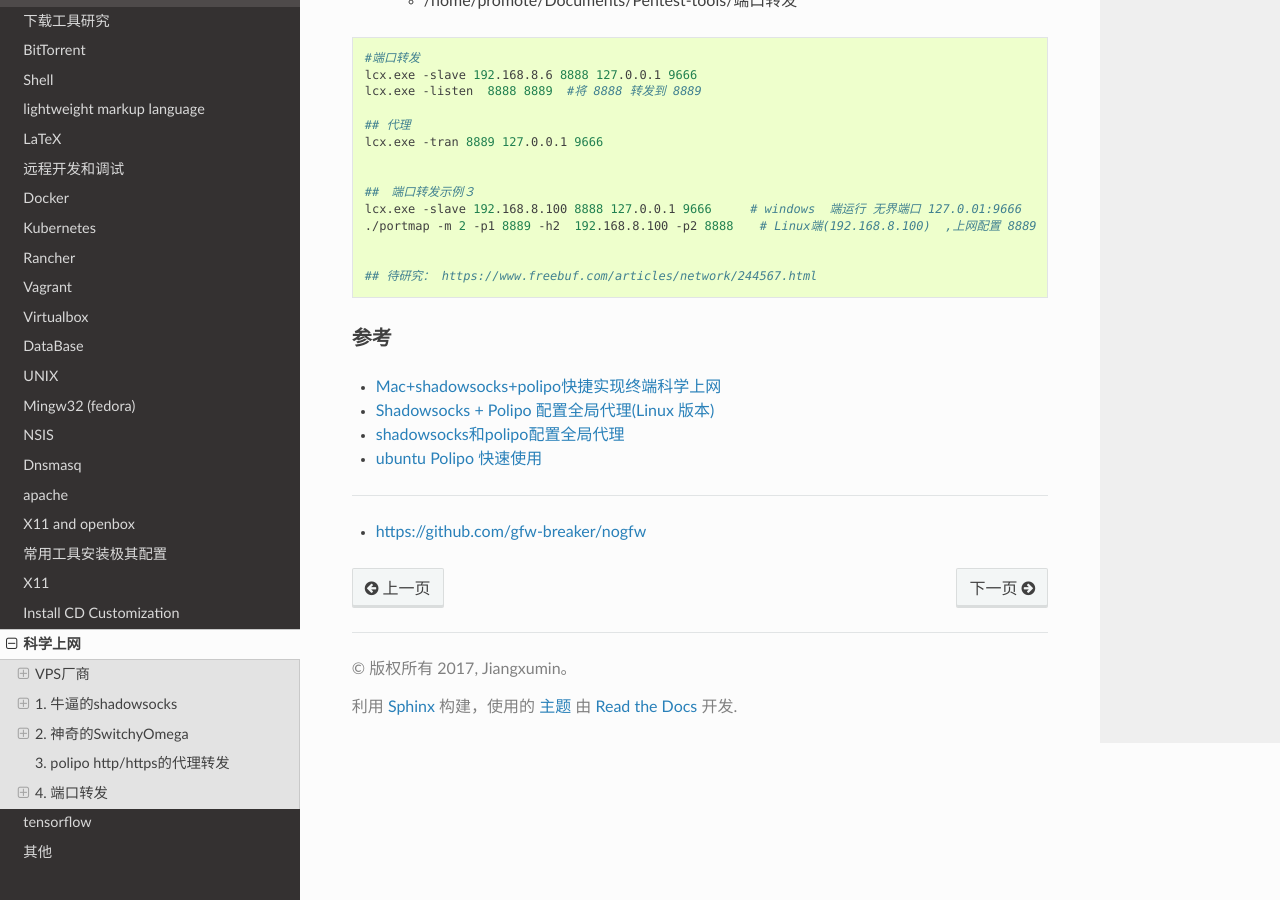
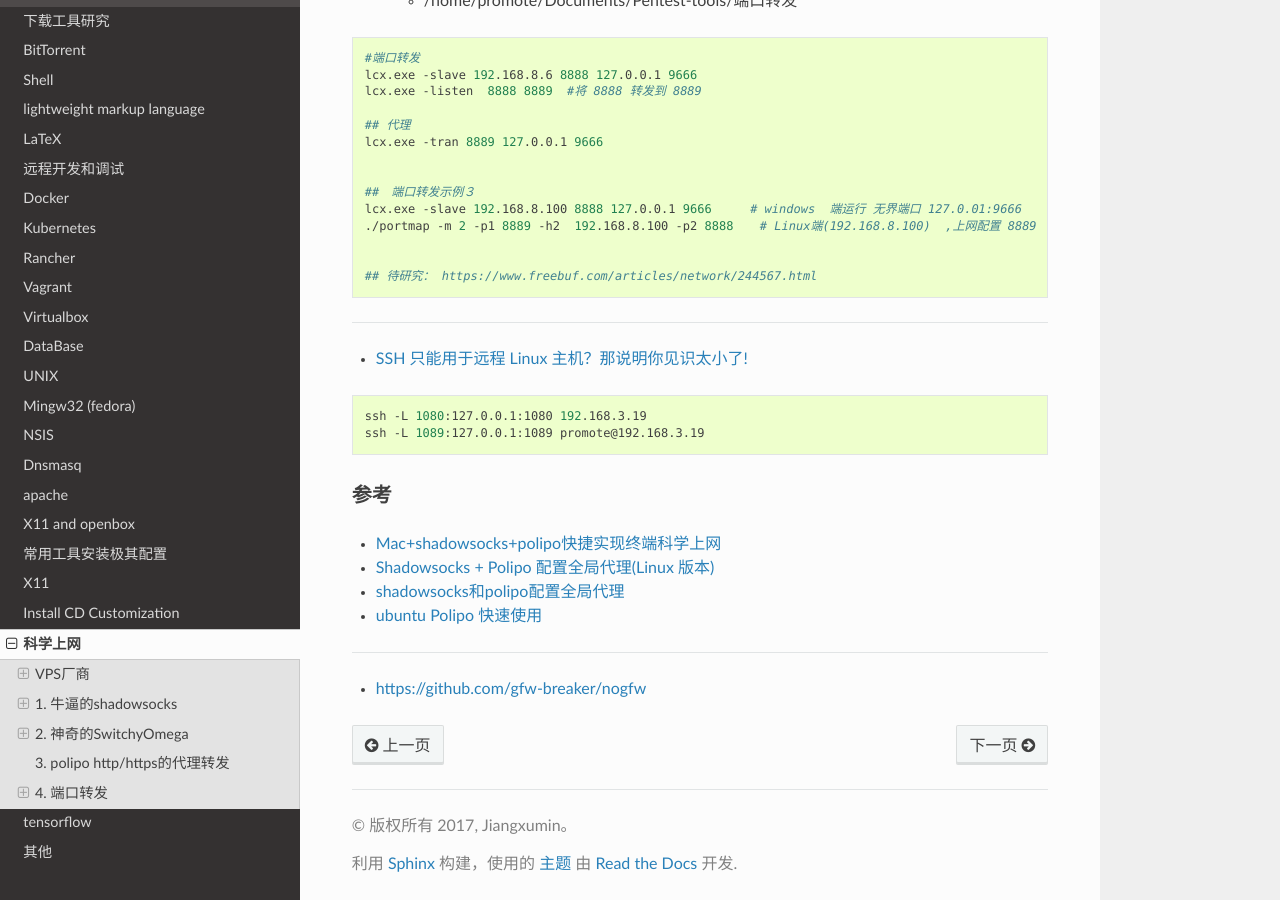
Before and after one commit to my-rds-store/my_space, a Sphinx documentation site: the page built from source/gfw_is_shit/index.rst, in a window 1280 px wide and 900 px high, scrolled down 7275 px. Built offline with Sphinx 7.4.7 and the Read the Docs theme 2.0.0, drawn with Linux system fonts in a browser that asks for light colours.

Commit message:
update ....

```diff
--- a/source/gfw_is_shit/index.rst
+++ b/source/gfw_is_shit/index.rst
@@ -411,7 +411,14 @@ Shadowsocks是我们常用的代理工具,它使用socks5协议,而终端很多
 
     ## 待研究： https://www.freebuf.com/articles/network/244567.html
 
+-------
 
+* `SSH 只能用于远程 Linux 主机？那说明你见识太小了! <https://blog.csdn.net/mingongge/article/details/108525571>`_
+
+.. code-block:: sh
+
+    ssh -L 1080:127.0.0.1:1080 192.168.3.19
+    ssh -L 1089:127.0.0.1:1089 promote@192.168.3.19
 
 
 参考
```
